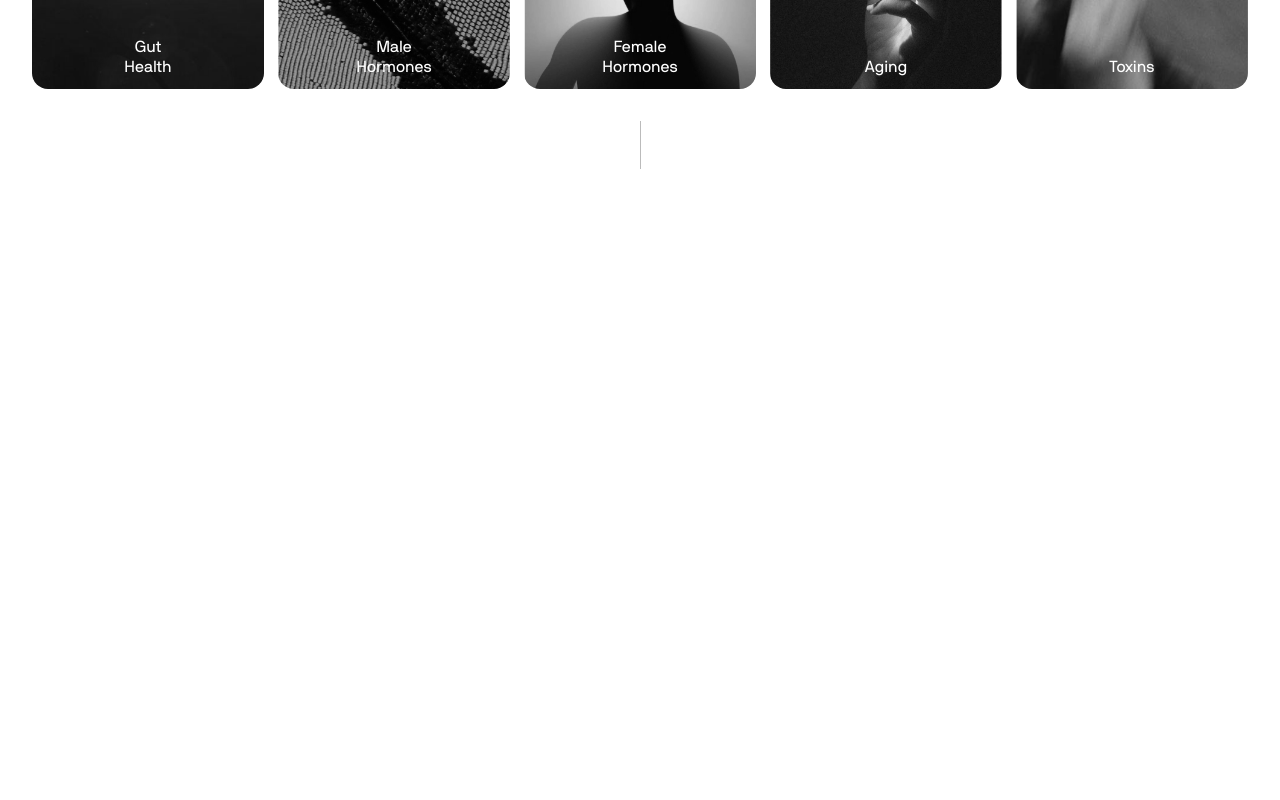
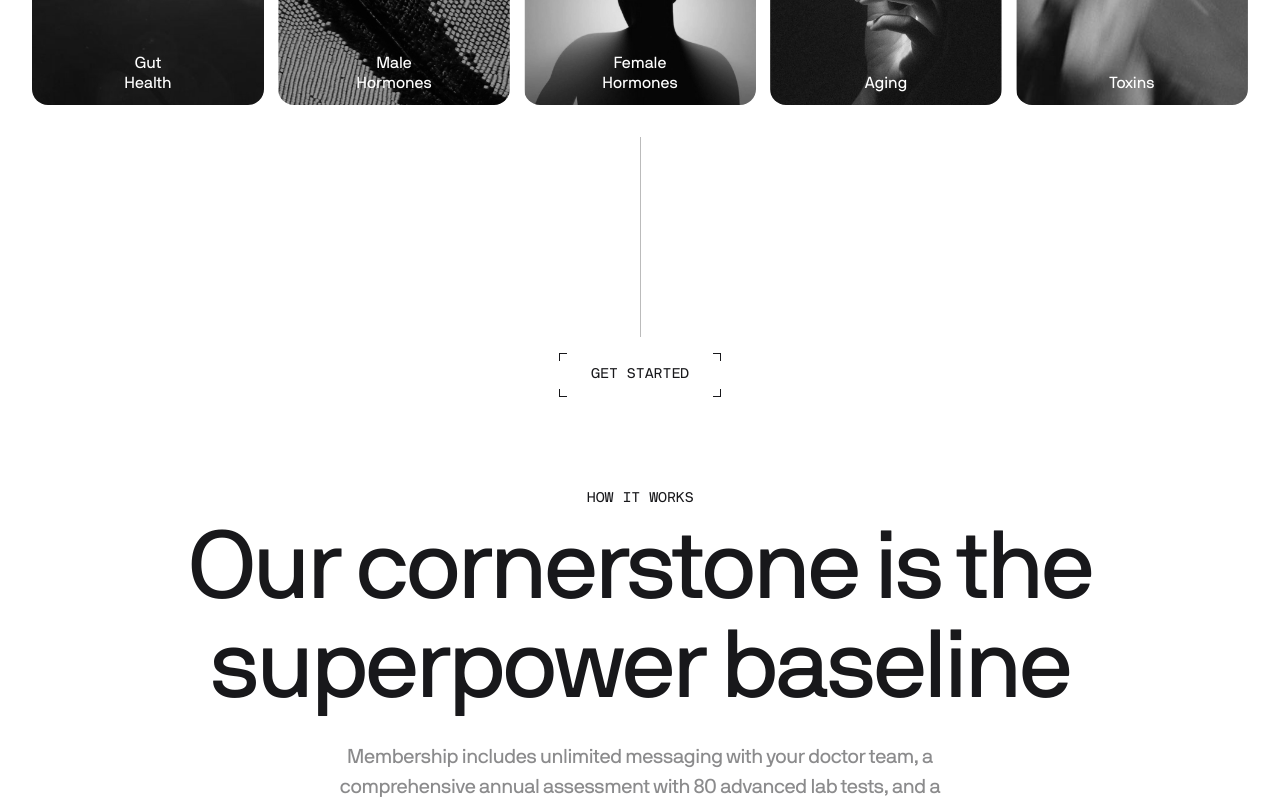
Before and after one commit to daybreak-studio/superpower, a Next.js app: page / in a window 1280 px wide. Shown: the part 2220-3020 px from the top of the page. Before the commit the page ends 2437 px from the top, so only its background shows below. Built offline with nearby package versions, Linux system fonts and the light colour scheme.

Commit message:
refactor and complete protocol section

```diff
--- a/app/layout.tsx
+++ b/app/layout.tsx
@@ -2,6 +2,7 @@ import type { Metadata } from "next";
 import localFont from "next/font/local";
 import "./globals.css";
 import { WindowDimensionContextProvider } from "@/hooks/useWindowDimension";
+import PointerContextProvider from "@/components/PointerContextProvider/PointerContextProvider";
 
 const nb_international_regular = localFont({
   src: "../public/typography/NBInternationalProReg.woff2",
@@ -38,7 +39,7 @@ export default function RootLayout({
         `}
       >
         <WindowDimensionContextProvider>
-          {children}
+          <PointerContextProvider>{children}</PointerContextProvider>
         </WindowDimensionContextProvider>
       </body>
     </html>
--- a/app/page.tsx
+++ b/app/page.tsx
@@ -13,6 +13,7 @@ export default function Home() {
       {/* <HeroSection /> */}
       <SuperpowerBaselineSection />
       <ProtocolSection />
+      <SuperpowerBaselineSection />
       {/* </ReactLenis> */}
     </main>
   );
--- a/components/Button/CTAButton.tsx
+++ b/components/Button/CTAButton.tsx
@@ -1,21 +1,212 @@
-import React from "react";
+import React, { MutableRefObject, useRef, useState } from "react";
+import Corner from "./Corner";
+import {
+  motion,
+  useInView,
+  useMotionValueEvent,
+  useSpring,
+  useTransform,
+} from "framer-motion";
+import { AnimationConfig } from "../AnimationConfig";
+import {
+  usePointerOffset,
+  usePointerOffsetNormalized,
+} from "@/hooks/usePointerInfo";
+import { useViewportBounds } from "@/hooks/useBounds";
 
 type Props = {
-  href: string;
+  href?: string;
   children: string;
+  outline?: boolean;
+  isVisible?: boolean;
 };
 
-const CTAButton = ({ href, children }: Props) => {
+const DEFAULT_CTA_LINK = "https://www.google.com";
+
+const CTAButton = ({ outline, ...props }: Props) => {
   return (
-    <a
-      href={href}
-      target="blank"
-      className="font-mono-sm relative inline-block bg-white px-8 py-4 text-zinc-900"
-    >
-      {children}
-      <div className="absolute inset-0 bg-white blur-2xl"></div>
-    </a>
+    <>
+      {outline && <CTAButtonOutline {...props} />}
+      {!outline && <CTAButtonGlow {...props} />}
+    </>
   );
 };
 
+const CTAButtonOutline = ({ href, children, isVisible = true }: Props) => {
+  const containerRef = useRef() as MutableRefObject<HTMLAnchorElement>;
+
+  const inViewDelay = 0.3;
+  const [isHovering, setIsHovering] = useState(false);
+
+  const bounds = useViewportBounds(containerRef);
+  const pointerOffset = usePointerOffset(isHovering, containerRef, "center");
+  const pointerOffsetPercent = usePointerOffsetNormalized(pointerOffset);
+
+  const offsetX = useTransform(pointerOffsetPercent.x, (latest) =>
+    isHovering ? latest * 15 : 0,
+  );
+  const offsetY = useTransform(pointerOffsetPercent.y, (latest) =>
+    isHovering ? latest * 4 : 0,
+  );
+
+  const textX = useSpring(offsetX, { stiffness: 300, damping: 50 });
+  const textY = useSpring(offsetY, { stiffness: 300, damping: 50 });
+
+  // for the glow effect
+  const clampedX = useTransform(
+    pointerOffset.x,
+    [-bounds.width / 2, bounds.width / 2],
+    [-bounds.width / 4, bounds.width / 4],
+  );
+  const clampedY = useTransform(
+    pointerOffset.y,
+    [-bounds.height / 2, bounds.height / 2],
+    [-bounds.height / 4, bounds.height / 4],
+  );
+  const glowX = useSpring(clampedX, { stiffness: 200, damping: 100 });
+  const glowY = useSpring(clampedY, { stiffness: 200, damping: 100 });
+
+  // useMotionValueEvent(glowX, "change", (latest) => console.log(latest));
+
+  return (
+    <motion.a
+      onPointerEnter={() => setIsHovering(true)}
+      onPointerLeave={() => setIsHovering(false)}
+      initial={{
+        opacity: 1,
+        scale: 1,
+      }}
+      whileHover={{
+        // opacity: [0, 1, 0, 1],
+        scale: 1.05,
+        transition: {
+          duration: AnimationConfig.NORMAL,
+        },
+      }}
+      whileTap={{
+        scale: 0.98,
+      }}
+      ref={containerRef}
+      href={href || DEFAULT_CTA_LINK}
+      target="blank"
+      className={`
+    font-mono-sm
+      relative inline-flex
+      items-center
+      justify-center
+      px-8
+      py-4
+      text-zinc-900
+      `}
+      style={{
+        //@ts-ignore
+        "--border-color": "#18181b",
+      }}
+    >
+      <div className="absolute left-0 right-0 top-0 flex justify-center">
+        <motion.div
+          className="flex justify-between"
+          initial={{
+            width: 0,
+          }}
+          animate={{
+            width: isVisible ? "100%" : 0,
+            opacity: isVisible ? 1 : 0,
+            y: isVisible ? 0 : 20,
+            transition: {
+              duration: AnimationConfig.SLOW,
+              ease: AnimationConfig.EASING,
+              delay: isVisible ? inViewDelay : 0,
+            },
+          }}
+        >
+          <Corner topLeft />
+          <Corner topRight />
+        </motion.div>
+      </div>
+      <motion.div
+        initial={{
+          opacity: 0,
+          scale: 1.0,
+        }}
+        animate={{
+          opacity: isVisible ? [0, 1, 0, 1] : 0,
+          transition: {
+            duration: AnimationConfig.NORMAL,
+            ease: "linear",
+            delay: isVisible ? AnimationConfig.FAST + inViewDelay : 0,
+          },
+        }}
+      >
+        <motion.div
+          animate={{
+            scale: isHovering ? 0.95 : 1,
+            transition: {
+              duration: AnimationConfig.NORMAL,
+            },
+          }}
+          style={{
+            x: textX,
+            y: textY,
+          }}
+        >
+          {children}
+        </motion.div>
+      </motion.div>
+      <div className="absolute bottom-0 left-0 right-0 flex justify-center">
+        <motion.div
+          initial={{
+            width: 0,
+          }}
+          animate={{
+            width: isVisible ? "100%" : 0,
+            y: isVisible ? 0 : -20,
+            opacity: isVisible ? 1 : 0,
+            transition: {
+              duration: AnimationConfig.SLOW,
+              ease: AnimationConfig.EASING,
+              delay: isVisible ? inViewDelay : 0,
+            },
+          }}
+          className="flex justify-between"
+        >
+          <Corner bottomLeft />
+          <Corner bottomRight />
+        </motion.div>
+      </div>
+      <motion.div
+        style={{
+          x: glowX,
+          y: glowY,
+        }}
+        animate={{
+          scale: isHovering ? 1 : 0.8,
+          opacity: isHovering ? 1 : 0,
+          transition: {
+            duration: AnimationConfig.SLOW,
+            ease: "linear",
+          },
+        }}
+        className="pointer-events-none absolute inset-0 -z-10 bg-[#F7791E] blur-2xl"
+      ></motion.div>
+    </motion.a>
+  );
+};
+
+const CTAButtonGlow = ({ href, children, outline }: Props) => (
+  <a
+    href={href || DEFAULT_CTA_LINK}
+    target="blank"
+    className={`
+      font-mono-sm
+      relative inline-block
+      bg-white px-8 py-4
+      text-zinc-900
+    `}
+  >
+    {children}
+    <div className="absolute inset-0 bg-white blur-2xl"></div>
+  </a>
+);
+
 export default CTAButton;
--- /dev/null
+++ b/components/PointerContextProvider/PointerContextProvider.tsx
@@ -0,0 +1,56 @@
+"use client";
+
+import { MotionValue, useMotionValue } from "framer-motion";
+import React, { createContext, useContext, useEffect, useState } from "react";
+
+const PointerStateContext = createContext({
+  x: new MotionValue<number>(),
+  y: new MotionValue<number>(),
+  isPressed: false,
+});
+
+type Props = {
+  children: React.ReactNode;
+};
+
+export const usePointerContext = () => useContext(PointerStateContext);
+
+const PointerContextProvider = ({ children }: Props) => {
+  const x = useMotionValue(0);
+  const y = useMotionValue(0);
+  const [isPressed, setIsPressed] = useState(false);
+
+  useEffect(() => {
+    const handlePointerMove = (e: PointerEvent) => {
+      x.set(e.clientX);
+      y.set(e.clientY);
+    };
+
+    const handlePointerDown = () => setIsPressed(true);
+    const handlePointerUp = () => setIsPressed(false);
+
+    window.addEventListener("pointermove", handlePointerMove);
+    window.addEventListener("pointerdown", handlePointerDown);
+    window.addEventListener("pointerup", handlePointerUp);
+
+    return () => {
+      window.removeEventListener("pointermove", handlePointerMove);
+      window.removeEventListener("pointerdown", handlePointerDown);
+      window.removeEventListener("pointerup", handlePointerUp);
+    };
+  }, [x, y]);
+
+  return (
+    <PointerStateContext.Provider
+      value={{
+        x,
+        y,
+        isPressed,
+      }}
+    >
+      {children}
+    </PointerStateContext.Provider>
+  );
+};
+
+export default PointerContextProvider;
--- a/components/Sections/ProtocolSection/ProtocolSection.tsx
+++ b/components/Sections/ProtocolSection/ProtocolSection.tsx
@@ -1,23 +1,28 @@
-import React from "react";
+import React, { MutableRefObject, useRef } from "react";
 import ProtocolSectionDesktop from "./desktop/ProtocolSectionDesktop";
 import { PROTOCOLS } from "./Protocols";
 import { breakpoints, useBreakpoint } from "@/hooks/useBreakpoints";
 import ProtocolSectionMobile from "./mobile/ProtocolSectionMobile";
 import Scrim from "@/components/Scrim/Scrim";
+import LineElement from "@/components/LineElement/LineElement";
+import CTAButton from "@/components/Button/CTAButton";
+import { useInView } from "framer-motion";
 
 type Props = {};
 
 const ProtocolSection = (props: Props) => {
   const isDesktop = useBreakpoint(breakpoints.md);
 
+  const buttonContainerRef = useRef() as MutableRefObject<HTMLDivElement>;
+  const isButtonInView = useInView(buttonContainerRef);
+
   return (
-    <section>
+    <section className="relative">
       <div
-        className="flex flex-col items-center bg-white pt-16"
+        className="mb-16 flex h-fit flex-col items-center bg-white pt-16"
         style={{
           position: isDesktop ? "relative" : "sticky",
           top: 0,
-          height: "fit-content",
         }}
       >
         <div className="font-mono-sm mx-4 mb-4 text-center">
@@ -35,6 +40,15 @@ const ProtocolSection = (props: Props) => {
 
       {isDesktop && <ProtocolSectionDesktop protocols={PROTOCOLS} />}
       {!isDesktop && <ProtocolSectionMobile protocols={PROTOCOLS} />}
+
+      <div className="-mt-4 flex flex-col items-center justify-center gap-4">
+        <LineElement length={200} color={"#BBBBBB"} vertical />
+        <div ref={buttonContainerRef}>
+          <CTAButton outline isVisible={isButtonInView}>
+            Get Started
+          </CTAButton>
+        </div>
+      </div>
     </section>
   );
 };
--- a/components/Sections/ProtocolSection/desktop/ProtocolSectionDesktop.tsx
+++ b/components/Sections/ProtocolSection/desktop/ProtocolSectionDesktop.tsx
@@ -12,7 +12,6 @@ const ProtocolSectionDesktop = ({ protocols }: Props) => {
     <div className="my-12">
       <LineElement length={48} color={"#BBBBBB"} vertical />
       <ProtocolGrid protocols={protocols} />
-      <LineElement length={48} color={"#BBBBBB"} vertical />
     </div>
   );
 };
--- a/components/Sections/ProtocolSection/mobile/ProtocolSectionMobile.tsx
+++ b/components/Sections/ProtocolSection/mobile/ProtocolSectionMobile.tsx
@@ -6,6 +6,7 @@ import { useBounds } from "@/hooks/useBounds";
 import { useElementScrollProgress } from "@/hooks/useElementScrollProgress";
 import ProtocolListItem from "./ProtocolListItem";
 import { useMotionValueEvent } from "framer-motion";
+import CTAButton from "@/components/Button/CTAButton";
 
 type Props = {
   protocols: Protocol[];
@@ -22,7 +23,7 @@ const ProtocolSectionMobile = ({ protocols }: Props) => {
   });
 
   return (
-    <div className="mt-32 h-[200vh]">
+    <div className="mt-32">
       <div className="flex flex-col items-center" ref={containerRef}>
         {protocols.map((protocol, index) => {
           const isLastItem = index === protocols.length - 1;
--- a/hooks/useBounds.tsx
+++ b/hooks/useBounds.tsx
@@ -76,7 +76,7 @@ export function useBounds<T extends HTMLElement>(
 }
 
 /**
- * Return bounds that relative to the document's top, left. (added scroll with client rect)
+ * Return bounds that relative to the document's top, left. (including scroll offset)
  * just like useBounds, but it allows you to feed in the container ref instead.
  * @param containerRef
  * @param dependency
```
Also changed, not shown: hooks/usePointerInfo.ts (+65 -16 lines).
